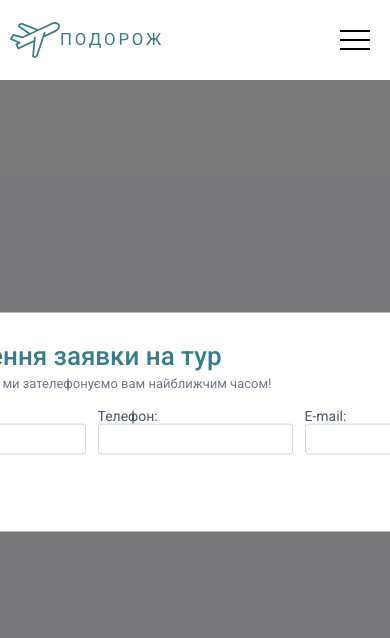
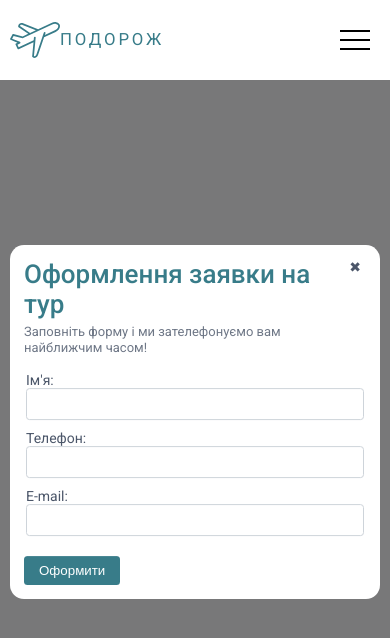
Before and after one commit to serejabogdan/tours-app, a React (Create React App) app: page /order in a window 390 px wide. Shown: the top 638 px of the page. Built offline with nearby package versions, Linux system fonts and the light colour scheme; no server answers.

Commit message:
added: RequestForm adaptive styles

```diff
--- a/src/components/RequestForm/RequestForm.css
+++ b/src/components/RequestForm/RequestForm.css
@@ -70,3 +70,25 @@
   background-color: rgba(56, 124, 137, 0.8);
   color: #fff;
 }
+
+@media (max-width: 768px) {
+  .request-form__fields {
+    flex-direction: column;
+  }
+  .request-form {
+    left: 10px;
+    right: 10px;
+  }
+  .request-form__board {
+    padding: 1rem;
+  }
+  .request-form__fields label {
+    margin-bottom: 10px;
+  }
+  .request-form__fields input {
+    font-size: 14px;
+  }
+  .request-form__fields label:last-child {
+    margin-bottom: 0px;
+  }
+}
```
